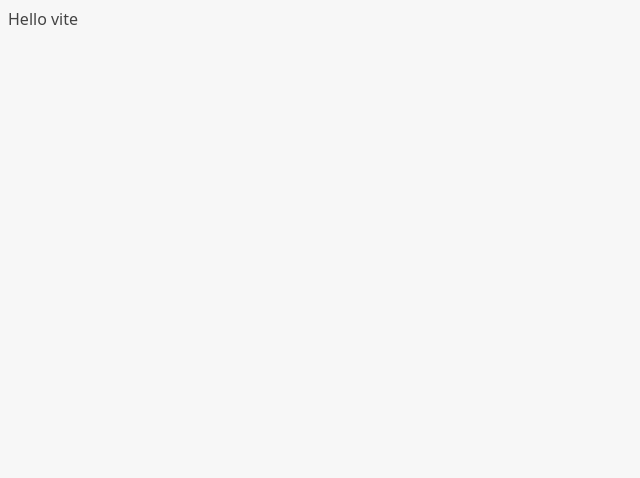
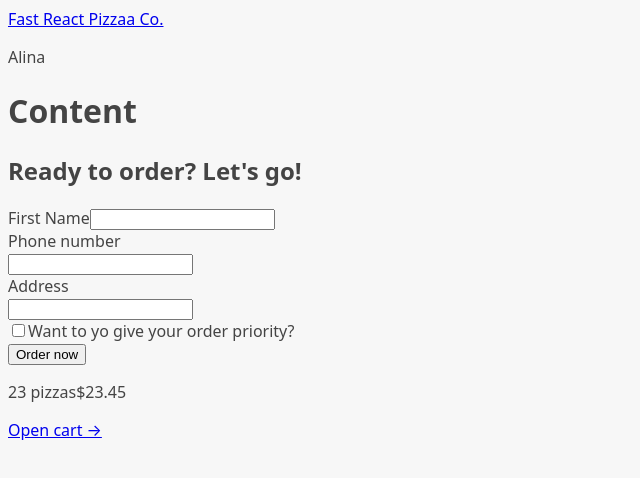
Before and after one commit to drmisssciurus/fast-react-pizza, a React (Vite) app: page /order/new in a window 1280 px wide. Shown: the top 478 px of the page, without its empty margins (0-640 px from the left). Built offline with nearby package versions, Linux system fonts and the light colour scheme.

Commit message:
react router; loader

```diff
--- a/package.json
+++ b/package.json
@@ -11,7 +11,8 @@
   },
   "dependencies": {
     "react": "^18.2.0",
-    "react-dom": "^18.2.0"
+    "react-dom": "^18.2.0",
+    "react-router-dom": "^6.30.1"
   },
   "devDependencies": {
     "@types/react": "^18.2.15",
--- a/src/App.jsx
+++ b/src/App.jsx
@@ -1,5 +1,42 @@
+import { createBrowserRouter, RouterProvider } from 'react-router-dom';
+import Home from './ui/Home';
+import Menu, { loader as menuLoader } from './features/menu/Menu';
+import Cart from './features/cart/Cart';
+import CreateOrder from './features/order/CreateOrder';
+import Order from './features/order/Order';
+import AppLayout from './ui/AppLayout';
+
+const router = createBrowserRouter([
+  {
+    element: <AppLayout />,
+    children: [
+      {
+        path: '/',
+        element: <Home />,
+      },
+      {
+        path: '/menu',
+        element: <Menu />,
+        loader: menuLoader,
+      },
+      {
+        path: '/cart',
+        element: <Cart />,
+      },
+      {
+        path: '/order/new',
+        element: <CreateOrder />,
+      },
+      {
+        path: '/order/:orderId',
+        element: <Order />,
+      },
+    ],
+  },
+]);
+
 function App() {
-  return <div>Hello vite</div>;
+  return <RouterProvider router={router} />;
 }
 
 export default App;
--- a/src/features/cart/CartOverview.jsx
+++ b/src/features/cart/CartOverview.jsx
@@ -1,3 +1,5 @@
+import { Link } from 'react-router-dom';
+
 function CartOverview() {
   return (
     <div>
@@ -5,7 +7,7 @@ function CartOverview() {
         <span>23 pizzas</span>
         <span>$23.45</span>
       </p>
-      <a href="#">Open cart &rarr;</a>
+      <Link to="/cart">Open cart &rarr;</Link>
     </div>
   );
 }
--- a/src/features/menu/Menu.jsx
+++ b/src/features/menu/Menu.jsx
@@ -1,5 +1,22 @@
+import { useLoaderData } from 'react-router-dom';
+import { getMenu } from '../../services/apiRestaurant';
+import MenuItem from './MenuItem';
+
 function Menu() {
-  return <h1>Menu</h1>;
+  const menu = useLoaderData();
+  console.log(menu);
+  return (
+    <ul>
+      {menu.map((pizza) => (
+        <MenuItem pizza={pizza} key={pizza.id} />
+      ))}
+    </ul>
+  );
+}
+
+export async function loader() {
+  const menu = await getMenu();
+  return menu;
 }
 
 export default Menu;
--- a/src/features/menu/MenuItem.jsx
+++ b/src/features/menu/MenuItem.jsx
@@ -1,3 +1,5 @@
+import { formatCurrency } from '../../utils/helpers';
+
 function MenuItem({ pizza }) {
   const { id, name, unitPrice, ingredients, soldOut, imageUrl } = pizza;
 
--- a/src/features/order/CreateOrder.jsx
+++ b/src/features/order/CreateOrder.jsx
@@ -1,80 +1,80 @@
-// import { useState } from "react";
+import { useState } from 'react';
 
 // https://uibakery.io/regex-library/phone-number
-// const isValidPhone = (str) =>
-//   /^\+?\d{1,4}?[-.\s]?\(?\d{1,3}?\)?[-.\s]?\d{1,4}[-.\s]?\d{1,4}[-.\s]?\d{1,9}$/.test(
-//     str
-//   );
+const isValidPhone = (str) =>
+  /^\+?\d{1,4}?[-.\s]?\(?\d{1,3}?\)?[-.\s]?\d{1,4}[-.\s]?\d{1,4}[-.\s]?\d{1,9}$/.test(
+    str
+  );
 
-// const fakeCart = [
-//   {
-//     pizzaId: 12,
-//     name: 'Mediterranean',
-//     quantity: 2,
-//     unitPrice: 16,
-//     totalPrice: 32,
-//   },
-//   {
-//     pizzaId: 6,
-//     name: 'Vegetale',
-//     quantity: 1,
-//     unitPrice: 13,
-//     totalPrice: 13,
-//   },
-//   {
-//     pizzaId: 11,
-//     name: 'Spinach and Mushroom',
-//     quantity: 1,
-//     unitPrice: 15,
-//     totalPrice: 15,
-//   },
-// ];
+const fakeCart = [
+  {
+    pizzaId: 12,
+    name: 'Mediterranean',
+    quantity: 2,
+    unitPrice: 16,
+    totalPrice: 32,
+  },
+  {
+    pizzaId: 6,
+    name: 'Vegetale',
+    quantity: 1,
+    unitPrice: 13,
+    totalPrice: 13,
+  },
+  {
+    pizzaId: 11,
+    name: 'Spinach and Mushroom',
+    quantity: 1,
+    unitPrice: 15,
+    totalPrice: 15,
+  },
+];
 
-// function CreateOrder() {
-//   // const [withPriority, setWithPriority] = useState(false);
-//   const cart = fakeCart;
+function CreateOrder() {
+  // const [withPriority, setWithPriority] = useState(false);
+  const cart = fakeCart;
 
-//   return (
-//     <div>
-//       <h2>Ready to order? Let's go!</h2>
+  return (
+    <div>
+      <h2>Ready to order? Let&apos;s go!</h2>
 
-//       <form>
-//         <div>
-//           <label>First Name</label>
-//           <input type="text" name="customer" required />
-//         </div>
+      <form>
+        <div>
+          <label>First Name</label>
+          <input type="text" name="customer" required />
+        </div>
 
-//         <div>
-//           <label>Phone number</label>
-//           <div>
-//             <input type="tel" name="phone" required />
-//           </div>
-//         </div>
+        <div>
+          <label>Phone number</label>
+          <div>
+            <input type="tel" name="phone" required />
+          </div>
+        </div>
 
-//         <div>
-//           <label>Address</label>
-//           <div>
-//             <input type="text" name="address" required />
-//           </div>
-//         </div>
+        <div>
+          <label>Address</label>
+          <div>
+            <input type="text" name="address" required />
+          </div>
+        </div>
 
-//         <div>
-//           <input
-//             type="checkbox"
-//             name="priority"
-//             id="priority"
-//             // value={withPriority}
-//             // onChange={(e) => setWithPriority(e.target.checked)}
-//           />
-//           <label htmlFor="priority">Want to yo give your order priority?</label>
-//         </div>
+        <div>
+          <input
+            type="checkbox"
+            name="priority"
+            id="priority"
+            // value={withPriority}
+            // onChange={(e) => setWithPriority(e.target.checked)}
+          />
+          <label htmlFor="priority">Want to yo give your order priority?</label>
+        </div>
 
-//         <div>
-//           <button>Order now</button>
-//         </div>
-//       </form>
-//     </div>
-//   );
-// }
+        <div>
+          <button>Order now</button>
+        </div>
+      </form>
+    </div>
+  );
+}
 
-// export default CreateOrder;
+export default CreateOrder;
--- /dev/null
+++ b/src/ui/AppLayout.jsx
@@ -0,0 +1,18 @@
+import { Outlet } from 'react-router-dom';
+import CartOverview from '../features/cart/CartOverview';
+import Header from './Header';
+
+function AppLayout() {
+  return (
+    <div>
+      <Header />
+      <main>
+        <h1>Content</h1>
+        <Outlet />
+      </main>
+      <CartOverview />
+    </div>
+  );
+}
+
+export default AppLayout;
--- /dev/null
+++ b/src/ui/Header.jsx
@@ -0,0 +1,12 @@
+import { Link } from 'react-router-dom';
+
+function Header() {
+  return (
+    <header>
+      <Link to="/">Fast React Pizzaa Co.</Link>
+      <p>Alina</p>
+    </header>
+  );
+}
+
+export default Header;
```
Also changed, not shown: src/features/cart/CartItem.jsx (+15 -15 lines), .eslintrc.cjs, 1 other file (tests, documents, lock files or other folders).
